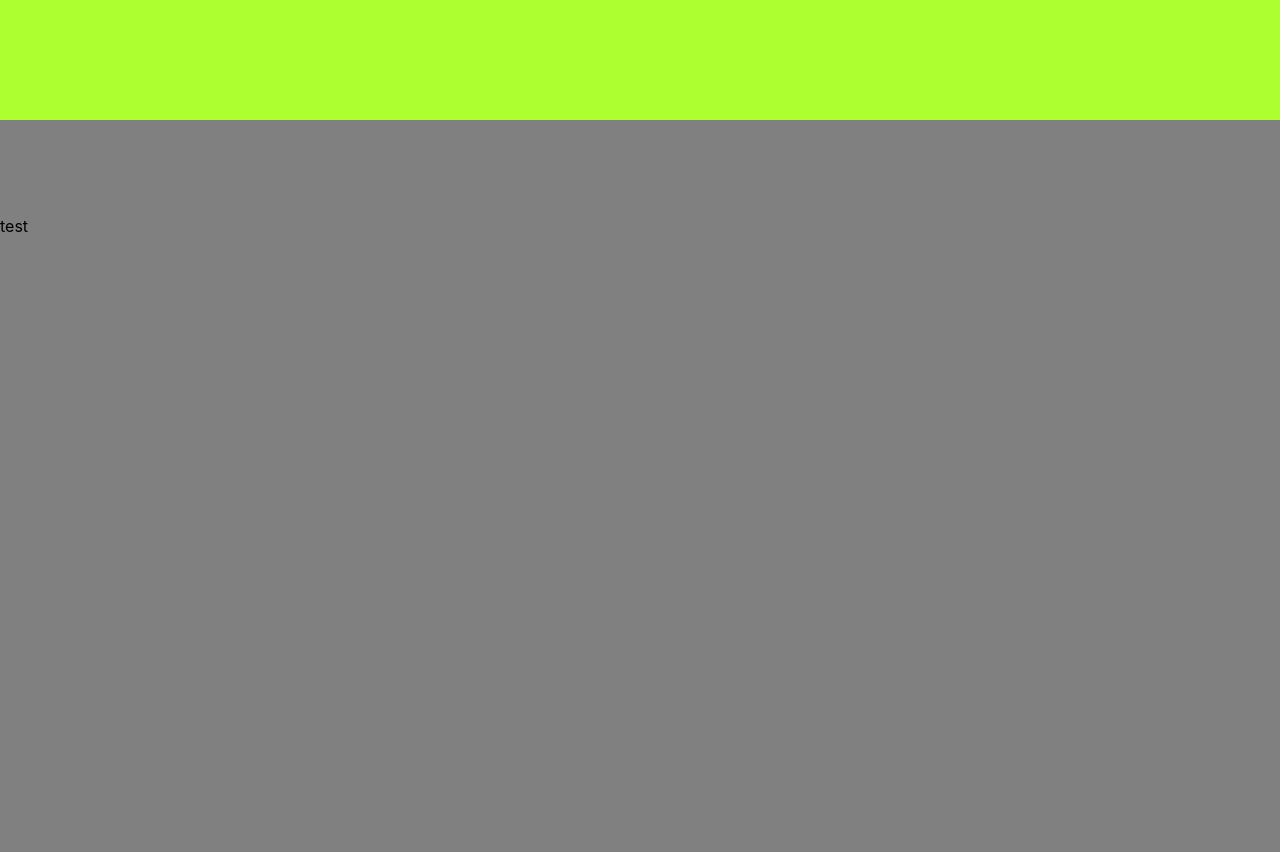
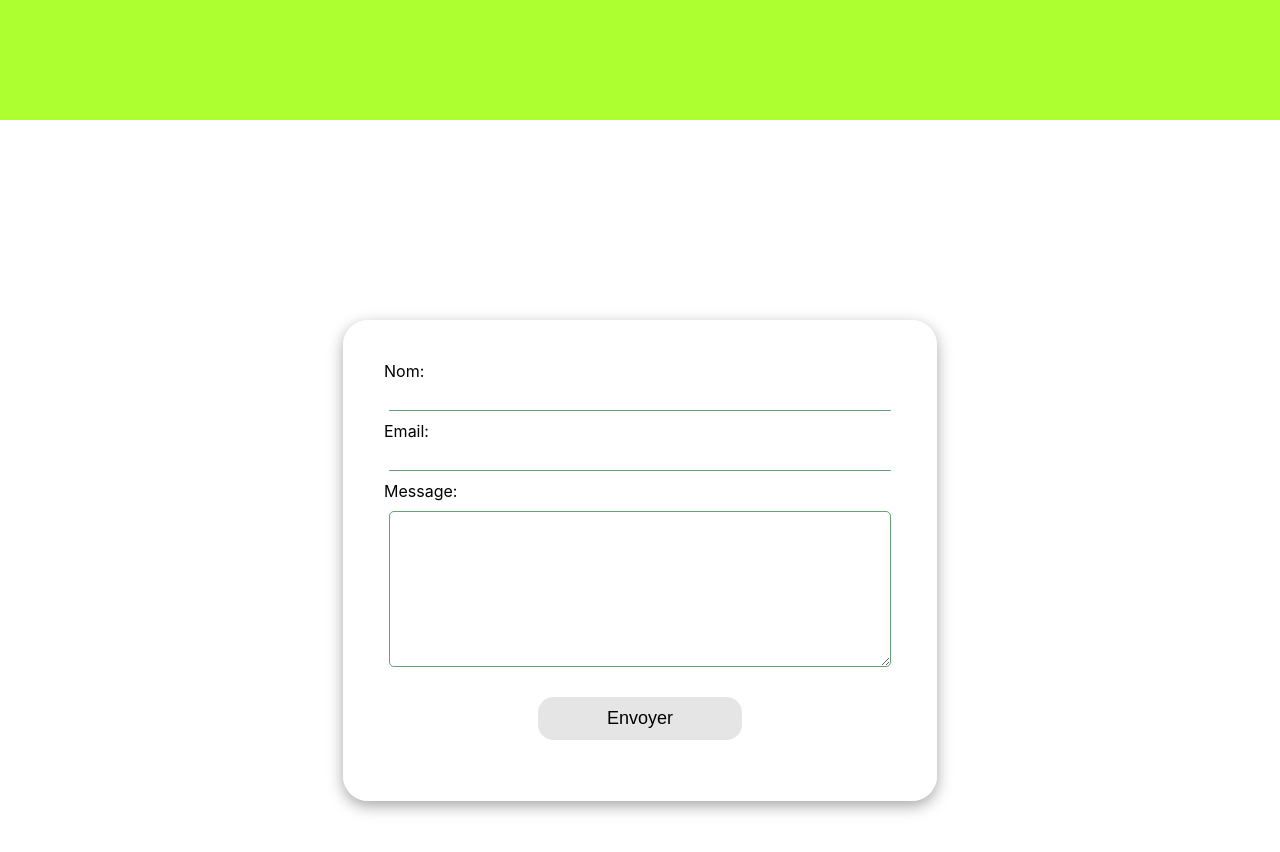
Before and after one commit to CeciliaBdev/Natur-Ally, a React (Create React App) app: page / in a window 1280 px wide. Shown: the part 3080-3932 px from the top of the page. Built offline with nearby package versions, Linux system fonts and the light colour scheme.

Commit message:
section contact

```diff
--- a/src/App.css
+++ b/src/App.css
@@ -85,10 +85,10 @@ button:hover {
   transform: scale(1.1);
   cursor: pointer;
 }
-.contact {
+.button_contact {
   background-color: rgb(103, 161, 120);
 }
-.infos {
+.button_infos {
   border: 2px solid rgb(103, 161, 120);
 }
 /** Nos services*/
@@ -200,5 +200,76 @@ button:hover {
   padding-top: 10vh;
   width: 100vw;
   height: 90vh;
-  background-color: gray;
+  background-color: white;
+  display: flex;
+  justify-content: center;
+  align-items: center;
 }
+.form_content form {
+  display: flex;
+  flex-direction: column;
+  width: 40vw;
+  border: 1px solid white;
+  padding: 40px;
+  border-radius: 25px;
+  box-shadow: rgba(0, 0, 0, 0.35) 0px 5px 15px;
+}
+
+.form_content input {
+  background: transparent;
+  border: none;
+  outline: none;
+  border-bottom: 1px solid rgb(103, 161, 120);
+}
+.form_content input,
+.form_content textarea,
+.form_content button {
+  margin: 10px 5px;
+  padding: 2px;
+}
+.form_content textarea {
+  height: 150px;
+  border: 1px solid rgb(103, 161, 120);
+  border-radius: 5px;
+}
+.form_content button {
+  font-size: 18px;
+  border: 1px solid #e5e5e5;
+  /* background-color: rgba(209, 157, 157, 0.6); */
+  border-radius: 15px;
+  width: 40%;
+  padding: 10px;
+  margin: 20px auto;
+  transition: all 0.6s;
+  position: relative;
+  overflow: hidden;
+  z-index: 1;
+}
+.form_content button:before {
+  content: '';
+  position: absolute;
+  bottom: 0;
+  left: 0;
+  width: 0%;
+  height: 100%;
+  background-color: rgb(103, 161, 120);
+  transition: all 0.6s;
+  z-index: -1;
+}
+.form_content button:after {
+  content: '';
+  position: absolute;
+  bottom: 0;
+  left: 0;
+  width: 100%;
+  height: 100%;
+  background-color: #e5e5e5;
+  transition: all 0.5s;
+  z-index: -2;
+}
+.form_content button:hover {
+  cursor: pointer;
+}
+.form_content button:hover:before {
+  width: 100%;
+}
--- a/src/components/Contact.js
+++ b/src/components/Contact.js
@@ -2,8 +2,28 @@ import React from 'react'
 
 function Contact() {
   return (
-    <div className="form_contact" id="contact">
-      <p>test</p>
+    <div className="form_contact" id="form_contact">
+      <div className="form_content" id="contact">
+        <form
+          className="contact"
+          method="post"
+          name="contact_naturally"
+          data-netlify="true"
+          // onSubmit="submit"
+        >
+          <input type="hidden" name="form-name" value="contact_naturally" />
+          <label htmlFor="name">Nom: </label>
+          <input type="text" name="name" />
+
+          <label htmlFor="email">Email:</label>
+          <input type="email" name="email" />
+
+          <label>Message:</label>
+          <textarea name="message"></textarea>
+
+          <button type="submit">Envoyer</button>
+        </form>
+      </div>
     </div>
   )
 }
--- a/src/components/Contenthome.js
+++ b/src/components/Contenthome.js
@@ -13,8 +13,8 @@ function Contenthome() {
           fugit ea minus ipsam, autem quod beatae impedit provident.
         </p>
         <div className="buttons">
-          <button className="contact">Contactez nous</button>
-          <button className="infos">Plus d'infos</button>
+          <button className="button_contact">Contactez nous</button>
+          <button className="button_infos">Plus d'infos</button>
         </div>
       </div>
     </div>
--- a/src/components/NavBar.js
+++ b/src/components/NavBar.js
@@ -45,7 +45,13 @@ function Navbar() {
           </Link>
         </li>
         <li className="nav-item">
-          <Link to="contact" spy={true} smooth={true} offset={0} duration={700}>
+          <Link
+            to="form_contact"
+            spy={true}
+            smooth={true}
+            offset={0}
+            duration={700}
+          >
             Contact
           </Link>
         </li>
```
